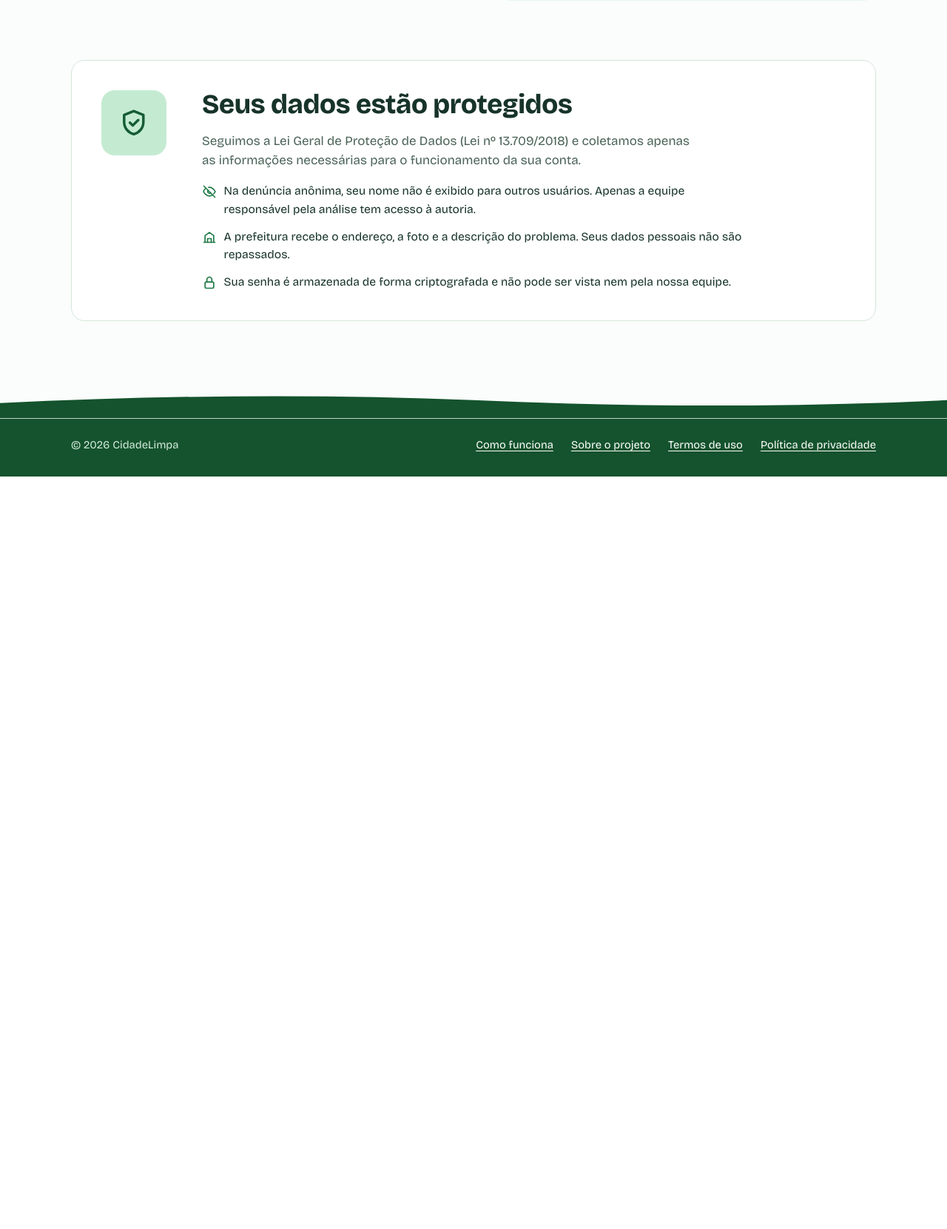
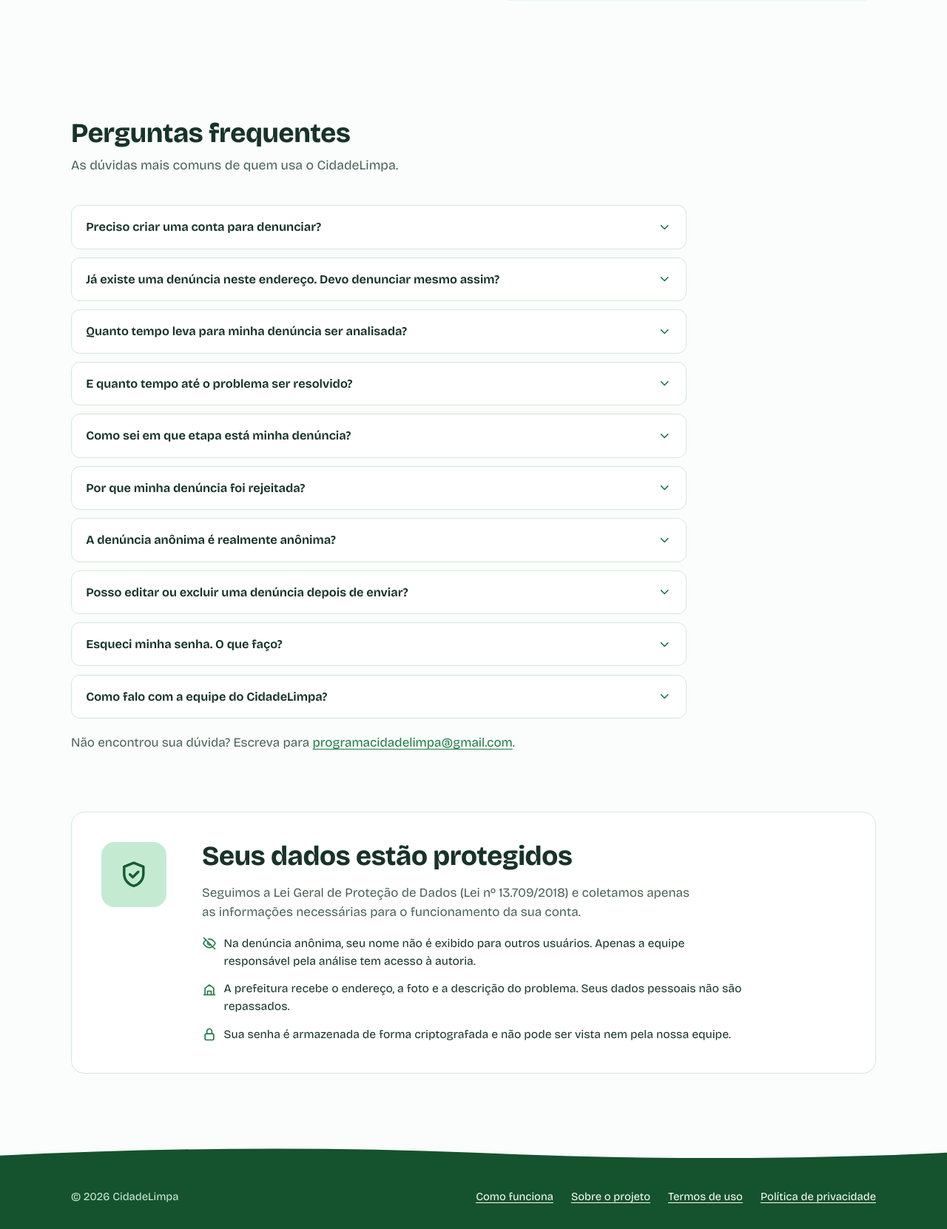
Before and after one commit to lucasmarchi123/cidadelimpa, a Django app: page / in a window 1280 px wide. Shown: the part 2602-4263 px from the top of the page at 74% size. Before the commit the page ends 3246 px from the top, so only its background shows below. Run offline with Django 5.2, Linux system fonts and the light colour scheme.

Commit message:
Adiciona perguntas frequentes na página inicial

```diff
--- a/config/urls.py
+++ b/config/urls.py
@@ -11,8 +11,7 @@ admin.site.login = login_required(admin.site.login)
 contato = {'email_contato': getattr(settings, 'EMAIL_CONTATO', '')}
 
 urlpatterns = [
-    path('', TemplateView.as_view(template_name='inicio.html'), name='inicio'),
-    path('', TemplateView.as_view(template_name='inicio.html'), name='inicio'),
+    path('', TemplateView.as_view(template_name='inicio.html', extra_context=contato), name='inicio'),
     path('sobre/', TemplateView.as_view(template_name='sobre.html'), name='sobre'),
     path('termos/', TemplateView.as_view(template_name='institucional/termos.html', extra_context=contato), name='termos'),
     path('privacidade/', TemplateView.as_view(template_name='institucional/privacidade.html', extra_context=contato), name='privacidade'),
--- a/static/css/paginas.css
+++ b/static/css/paginas.css
@@ -418,6 +418,21 @@ a.metrica:hover { border-color: var(--verde); }
   .documento__indice { position: static; }
 }
 
+/* Perguntas frequentes */
+.faq { display: grid; gap: .7rem; max-width: 52rem; }
+.faq details { border: 1px solid var(--linha); border-radius: var(--r-m); background: var(--papel);
+  transition: border-color .15s; }
+.faq details[open] { border-color: var(--verde); }
+.faq summary { list-style: none; cursor: pointer; display: flex; justify-content: space-between; align-items: center;
+  gap: 1rem; padding: 1rem 1.2rem; font-weight: 650; font-size: 1.02rem; }
+.faq summary::-webkit-details-marker { display: none; }
+.faq summary:hover { color: var(--link); }
+.faq summary .icone { flex: none; width: 1.15rem; height: 1.15rem; color: var(--verde); transition: transform .15s; }
+.faq details[open] summary .icone { transform: rotate(180deg); }
+.faq__resposta { padding: 0 1.2rem 1.15rem; color: var(--tinta-suave); }
+.faq__mais { margin-top: 1.25rem; color: var(--tinta-suave); }
+@media (prefers-reduced-motion: reduce) { .faq details, .faq summary .icone { transition: none; } }
+
 /* Responsivo */
 @media (max-width: 60rem) {
   .passos { grid-template-columns: repeat(2, minmax(0, 1fr)); }
--- a/templates/base.html
+++ b/templates/base.html
@@ -8,10 +8,10 @@
   <link rel="preconnect" href="https://fonts.gstatic.com" crossorigin>
   <link href="https://fonts.googleapis.com/css2?family=Bricolage+Grotesque:opsz,wdth,wght@12..96,75..100,300..800&display=swap" rel="stylesheet">
   {# O ?v= força o navegador a baixar o CSS de novo. Mude o número sempre que alterar algum CSS. #}
-  <link rel="stylesheet" href="{% static 'css/tokens.css' %}?v=20260930">
-  <link rel="stylesheet" href="{% static 'css/base.css' %}?v=20260930">
-  <link rel="stylesheet" href="{% static 'css/componentes.css' %}?v=20260930">
-  <link rel="stylesheet" href="{% static 'css/paginas.css' %}?v=20260930">
+  <link rel="stylesheet" href="{% static 'css/tokens.css' %}?v=2026093002">
+  <link rel="stylesheet" href="{% static 'css/base.css' %}?v=2026093002">
+  <link rel="stylesheet" href="{% static 'css/componentes.css' %}?v=2026093002">
+  <link rel="stylesheet" href="{% static 'css/paginas.css' %}?v=2026093002">
 </head>
 <body>
   {% include "includes/icones.html" %}
--- a/templates/inicio.html
+++ b/templates/inicio.html
@@ -123,6 +123,58 @@
       </div>
     </section>
 
+    <section class="secao" id="perguntas">
+      <div class="conteiner">
+        <div class="secao__topo">
+          <h2>Perguntas frequentes</h2>
+          <p>As dúvidas mais comuns de quem usa o CidadeLimpa.</p>
+        </div>
+        <div class="faq">
+          <details>
+            <summary>Preciso criar uma conta para denunciar?<svg class="icone" aria-hidden="true"><use href="#i-abrir"/></svg></summary>
+            <p class="faq__resposta">Sim. A conta permite que você acompanhe cada etapa da sua denúncia e nos ajuda a evitar registros falsos. O <a href="{% url 'cadastro' %}">cadastro</a> é rápido e gratuito.</p>
+          </details>
+          <details>
+            <summary>Já existe uma denúncia neste endereço. Devo denunciar mesmo assim?<svg class="icone" aria-hidden="true"><use href="#i-abrir"/></svg></summary>
+            <p class="faq__resposta">Sim. Sua denúncia entra no histórico do mesmo local e mostra que o problema continua. Quanto mais registros, mais forte o pedido chega à prefeitura.</p>
+          </details>
+          <details>
+            <summary>Quanto tempo leva para minha denúncia ser analisada?<svg class="icone" aria-hidden="true"><use href="#i-abrir"/></svg></summary>
+            <p class="faq__resposta">Nossa equipe analisa as denúncias por ordem de chegada, começando pelas que esperam há mais tempo. Você acompanha a situação em <a href="{% url 'minhas_denuncias' %}">Minhas denúncias</a>.</p>
+          </details>
+          <details>
+            <summary>E quanto tempo até o problema ser resolvido?<svg class="icone" aria-hidden="true"><use href="#i-abrir"/></svg></summary>
+            <p class="faq__resposta">Depois de aceita, a denúncia é encaminhada à prefeitura, que é responsável pelo reparo. O CidadeLimpa não executa obras, por isso não consegue garantir prazos, mas registra cada etapa para você acompanhar.</p>
+          </details>
+          <details>
+            <summary>Como sei em que etapa está minha denúncia?<svg class="icone" aria-hidden="true"><use href="#i-abrir"/></svg></summary>
+            <p class="faq__resposta">Em <a href="{% url 'minhas_denuncias' %}">Minhas denúncias</a>, cada registro mostra o caminho percorrido, com a data de cada mudança. O sistema não envia avisos, então vale conferir de tempos em tempos.</p>
+          </details>
+          <details>
+            <summary>Por que minha denúncia foi rejeitada?<svg class="icone" aria-hidden="true"><use href="#i-abrir"/></svg></summary>
+            <p class="faq__resposta">Ela não atendeu a algum dos critérios de análise: a foto precisa mostrar esgoto a céu aberto, o endereço precisa identificar o local e a descrição precisa corresponder à foto. Quando a equipe informa o motivo, ele aparece em <a href="{% url 'minhas_denuncias' %}">Minhas denúncias</a>. Você pode enviar uma nova denúncia com as informações corrigidas.</p>
+          </details>
+          <details>
+            <summary>A denúncia anônima é realmente anônima?<svg class="icone" aria-hidden="true"><use href="#i-abrir"/></svg></summary>
+            <p class="faq__resposta">Seu nome não aparece para nenhum outro usuário, e a prefeitura não recebe seus dados pessoais. Apenas a equipe de análise sabe quem registrou, para verificar as denúncias e impedir abusos.</p>
+          </details>
+          <details>
+            <summary>Posso editar ou excluir uma denúncia depois de enviar?<svg class="icone" aria-hidden="true"><use href="#i-abrir"/></svg></summary>
+            <p class="faq__resposta">Editar, não: para manter o histórico confiável, a denúncia não pode ser alterada. Excluir, sim, enquanto ela estiver aguardando análise. Se algo estiver errado, exclua e registre uma nova. Depois de analisada, ela passa a fazer parte do histórico do endereço e não pode mais ser excluída.</p>
+          </details>
+          <details>
+            <summary>Esqueci minha senha. O que faço?<svg class="icone" aria-hidden="true"><use href="#i-abrir"/></svg></summary>
+            <p class="faq__resposta">Na tela de entrada, clique em <a href="{% url 'password_reset' %}">Esqueci minha senha</a> e informe seu e-mail. Você recebe um link para criar uma nova senha, válido por uma hora.</p>
+          </details>
+          <details>
+            <summary>Como falo com a equipe do CidadeLimpa?<svg class="icone" aria-hidden="true"><use href="#i-abrir"/></svg></summary>
+            <p class="faq__resposta">Pelo e-mail <a href="mailto:{{ email_contato }}">{{ email_contato }}</a>. Ele também recebe pedidos sobre os seus dados pessoais, como acesso, correção ou exclusão.</p>
+          </details>
+        </div>
+        <p class="faq__mais">Não encontrou sua dúvida? Escreva para <a href="mailto:{{ email_contato }}">{{ email_contato }}</a>.</p>
+      </div>
+    </section>
+
     <section class="secao" style="padding-top:0">
       <div class="conteiner">
         <div class="protecao">
```
